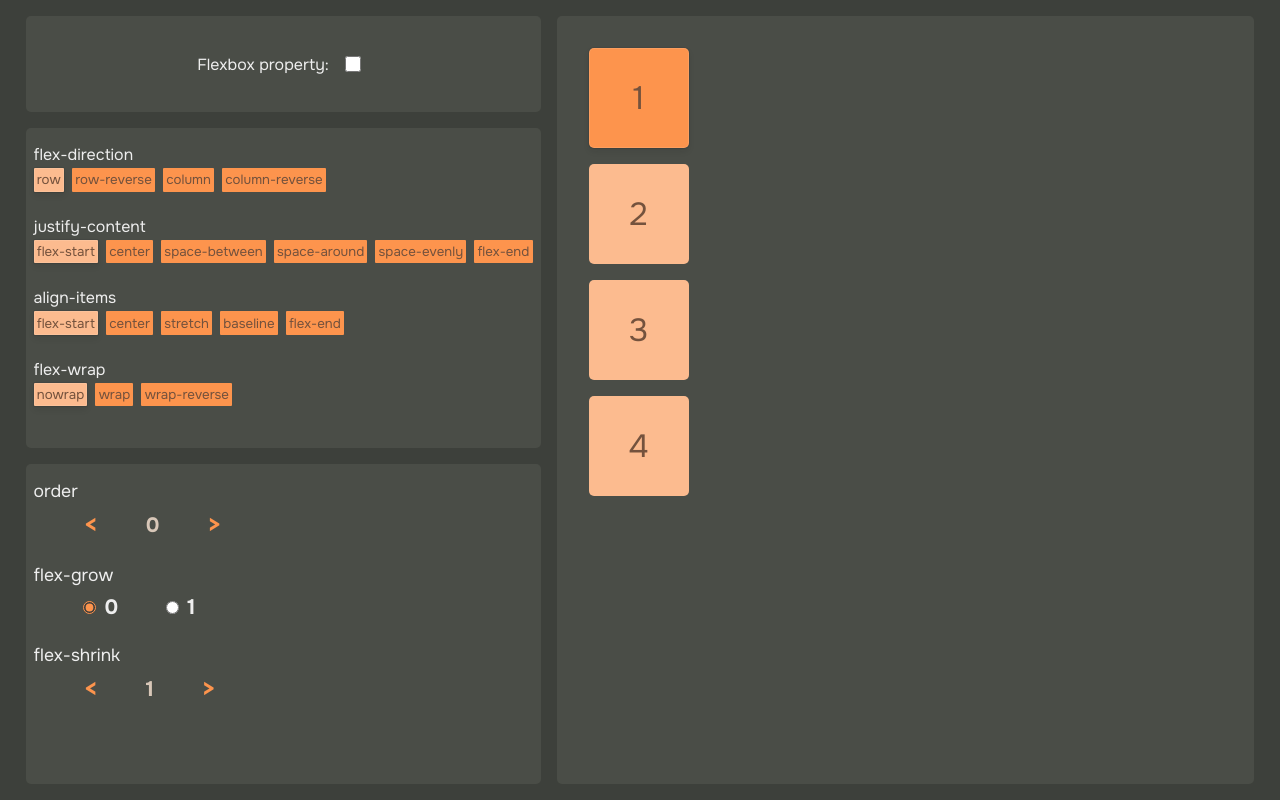
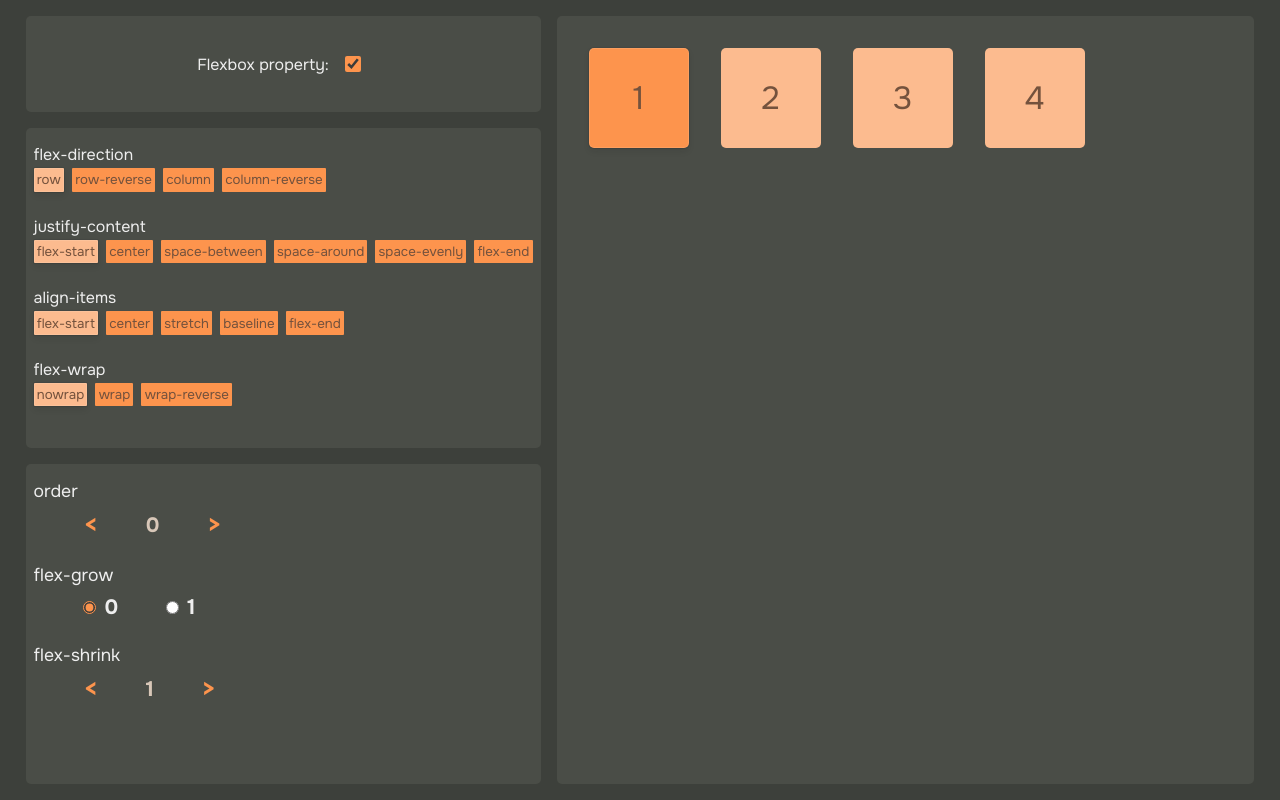
Before and after one commit to Jnwyk/display-tutorial, a React (Vite) app: page / in a window 1280 px wide. Built offline with nearby package versions, Linux system fonts and the light colour scheme; the HTML template or start-up script is replaced by a standard one; a web font is replaced by a local one.

Commit message:
set flexbox input as checked by default

```diff
--- a/src/App.jsx
+++ b/src/App.jsx
@@ -8,7 +8,7 @@ const numberArray = [1, 2, 3, 4];
 
 export default function App() {
   const [flexboxProperties, setFlexboxProperties] = useState({
-    display: 'block',
+    display: 'flex',
     flexDirection: 'row',
     justifyContent: 'flex-start',
     alignItems: 'flex-start',
--- a/src/FlexboxModule.jsx
+++ b/src/FlexboxModule.jsx
@@ -1,4 +1,12 @@
+import { useState } from 'react';
+
 export default function FlexboxModule({ handleOnPropertyValueChange }) {
+  const [checkBoxActive, setCheckboxActive] = useState(true);
+
+  const handleInputChange = () => {
+    setCheckboxActive((prev) => !prev);
+    handleOnPropertyValueChange('display', 'flex');
+  };
   return (
     <div className="flexbox__container">
       <label className="flexbox_label" htmlFor="flexbox">
@@ -8,7 +16,8 @@ export default function FlexboxModule({ handleOnPropertyValueChange }) {
         className="flexbox_input"
         type="checkbox"
         name="flexbox"
-        onChange={() => handleOnPropertyValueChange('display', 'flex')}
+        checked={checkBoxActive}
+        onChange={() => handleInputChange()}
       />
     </div>
   );
```
